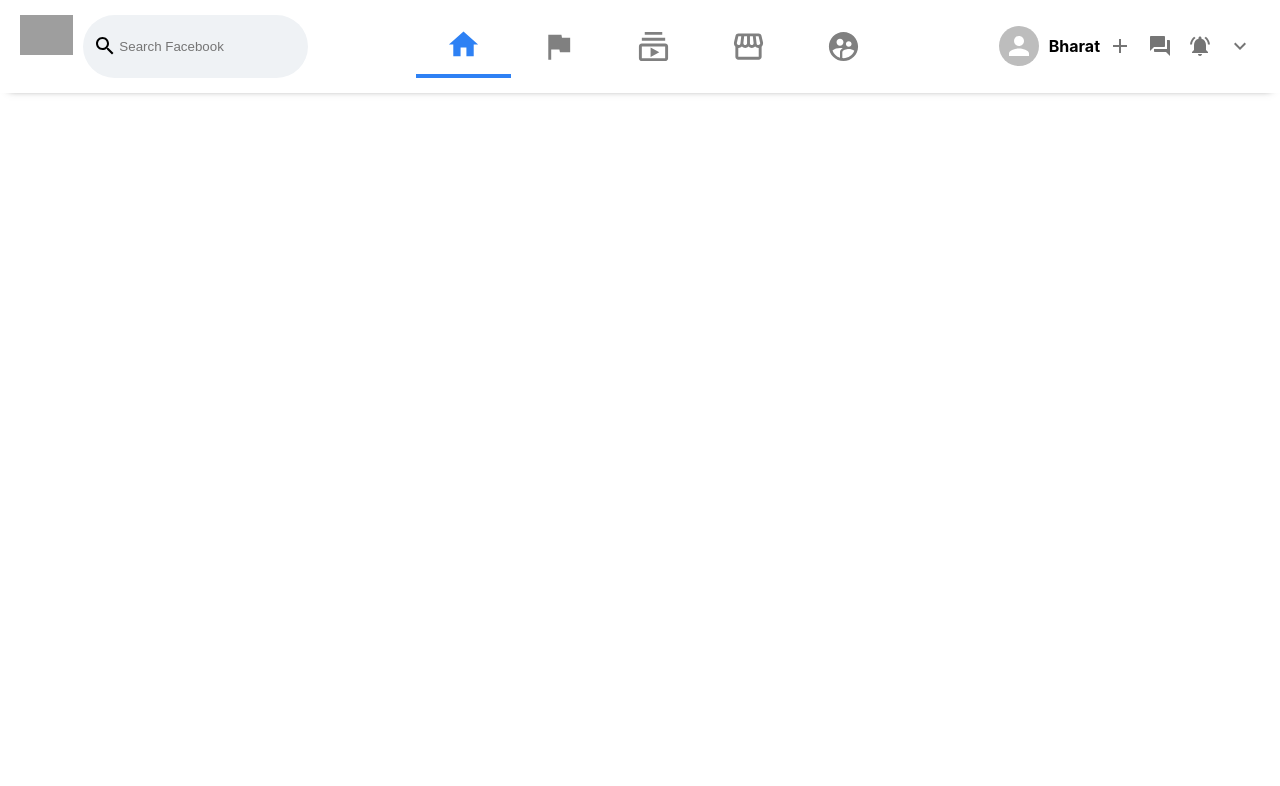
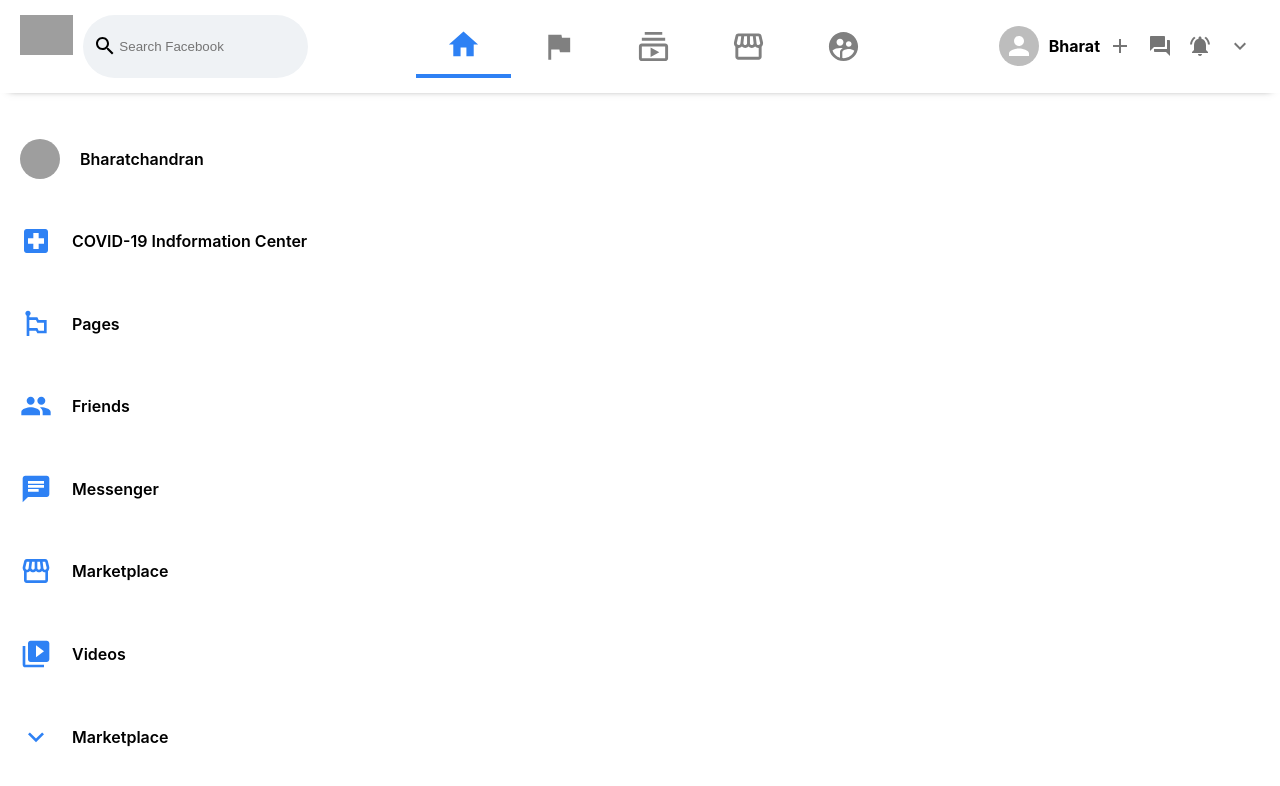
Before and after one commit to Bharatchandran/clone-facebook, a React (Create React App) app: page / in a window 1280 px wide. Shown: the top 786 px of the page. Built offline with nearby package versions, Linux system fonts and the light colour scheme; grey boxes are pictures that could not be loaded.

Commit message:
Sidebar Done

```diff
--- a/src/App.js
+++ b/src/App.js
@@ -1,5 +1,6 @@
 import "./App.css";
 import Header from "./Header";
+import Sidebar from "./Sidebar";
 
 function App() {
   return (
@@ -7,8 +8,7 @@
       <Header />
 
       <div className="app__body">
-        {/* App body */}
-        {/* Sidebar */}
+        <Sidebar />
         {/* Feed */}
         {/* Widget */}
       </div>
--- /dev/null
+++ b/src/Sidebar.css
@@ -0,0 +1,4 @@
+.sidebar {
+  padding: 25px 10px;
+  flex: 0.33;
+}
--- /dev/null
+++ b/src/Sidebar.js
@@ -0,0 +1,31 @@
+import React from "react";
+import "./Sidebar.css";
+import SidebarRow from "./SidebarRow";
+import LocalHospitalIcon from "@mui/icons-material/LocalHospital";
+import EmojiFlagsIcon from "@mui/icons-material/EmojiFlags";
+import PeopleIcon from "@mui/icons-material/People";
+import ChatIcon from "@mui/icons-material/Chat";
+import StorefrontIcon from "@mui/icons-material/Storefront";
+import VideoLibraryIcon from "@mui/icons-material/VideoLibrary";
+// import userEvent from "@testing-library/user-event";
+import { ExpandMoreOutlined } from "@mui/icons-material";
+
+function Sidebar() {
+  return (
+    <div className="sidebar">
+      <SidebarRow src="{}" title="Bharatchandran" />
+      <SidebarRow
+        Icon={LocalHospitalIcon}
+        title="COVID-19 Indformation Center"
+      />
+      <SidebarRow Icon={EmojiFlagsIcon} title="Pages" />
+      <SidebarRow Icon={PeopleIcon} title="Friends" />
+      <SidebarRow Icon={ChatIcon} title="Messenger" />
+      <SidebarRow Icon={StorefrontIcon} title="Marketplace" />
+      <SidebarRow Icon={VideoLibraryIcon} title="Videos" />
+      <SidebarRow Icon={ExpandMoreOutlined} title="Marketplace" />
+    </div>
+  );
+}
+
+export default Sidebar;
--- /dev/null
+++ b/src/SidebarRow.css
@@ -0,0 +1,20 @@
+.sidebarRow {
+  display: flex;
+  align-items: center;
+  padding: 10px;
+  cursor: pointer;
+}
+.sidebarRow:hover {
+  background-color: lightgray;
+  border-radius: 10px;
+}
+
+.sidebarRow > h4 {
+  font-weight: 600;
+  margin-left: 20px;
+}
+
+.sidebarRow > .MuiSvgIcon-root {
+  font-size: xx-large;
+  color: #2e81f4;
+}
--- /dev/null
+++ b/src/SidebarRow.js
@@ -0,0 +1,15 @@
+import React from "react";
+import "./SidebarRow.css";
+import { Avatar } from "@mui/material";
+
+function SidebarRow({ src, Icon, title }) {
+  return (
+    <div className="sidebarRow">
+      {src && <Avatar src={src} />}
+      {Icon && <Icon />}
+      <h4>{title}</h4>
+    </div>
+  );
+}
+
+export default SidebarRow;
```
